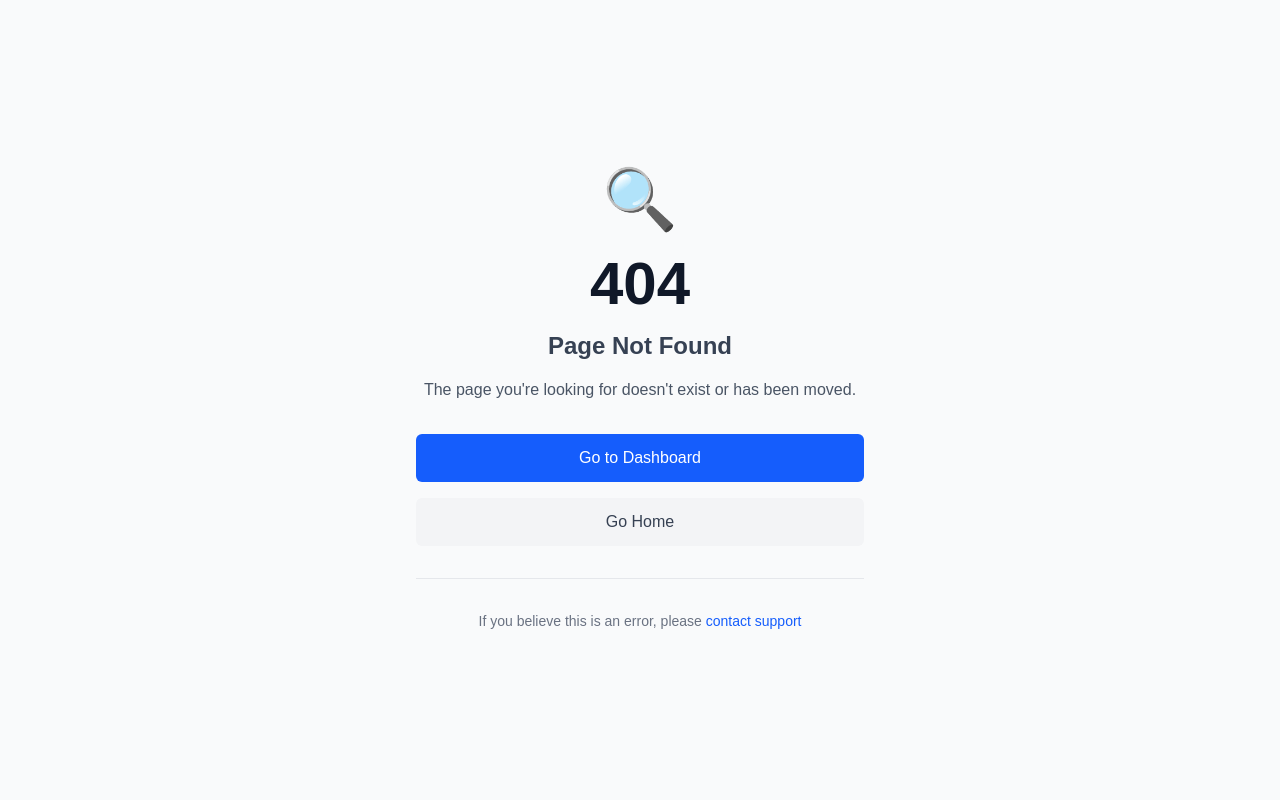
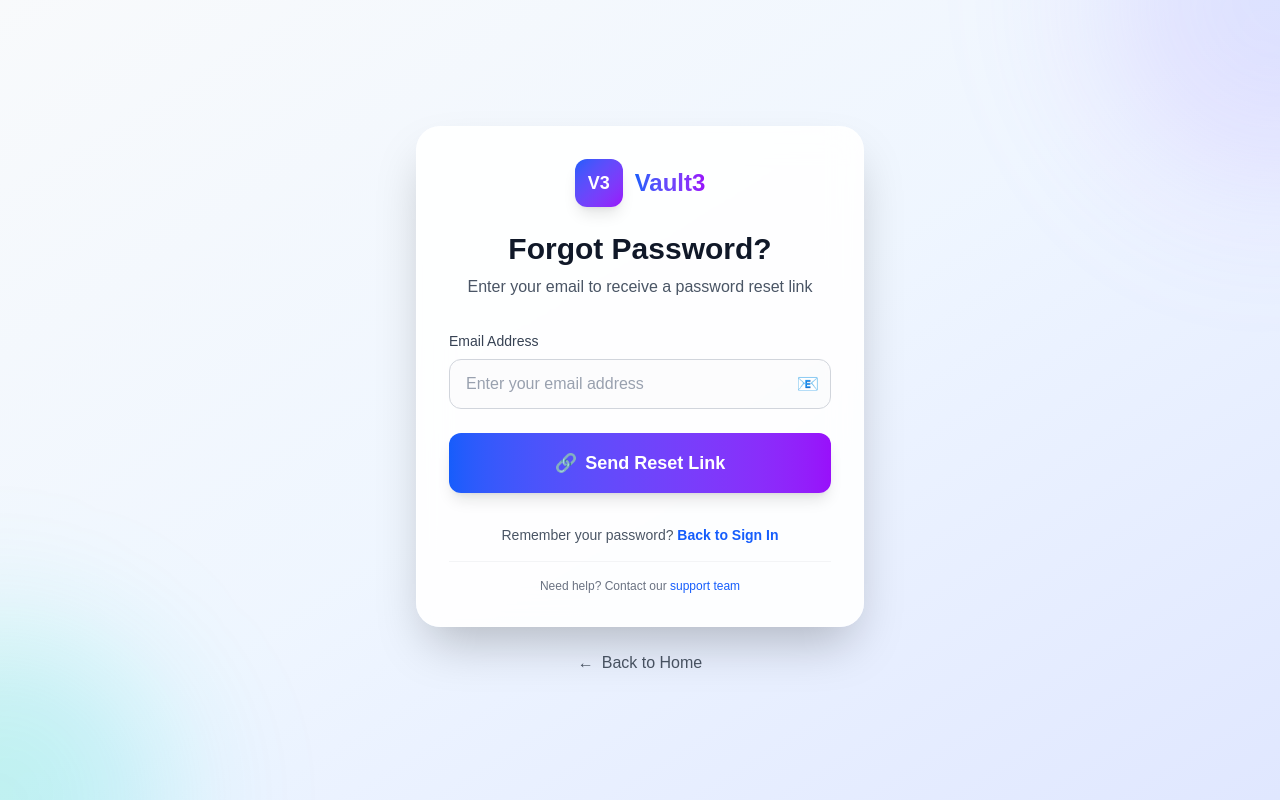
Before and after one commit to pradeepyd/vault3, a Next.js app: page /auth/forgot-password in a window 1280 px wide. Before the commit this address had no page. Built offline with nearby package versions, Linux system fonts and the light colour scheme.

Commit message:
forgot password page created

```diff
--- /dev/null
+++ b/src/app/auth/forgot-password/page.tsx
@@ -0,0 +1,257 @@
+'use client';
+
+import { useState } from 'react';
+import Link from 'next/link';
+import { motion } from 'motion/react';
+
+export default function ForgotPassword() {
+  const [email, setEmail] = useState('');
+  const [loading, setLoading] = useState(false);
+  const [sent, setSent] = useState(false);
+  const [error, setError] = useState('');
+
+  async function handleSubmit(e: React.FormEvent) {
+    e.preventDefault();
+    setLoading(true);
+    setError('');
+
+    try {
+      const response = await fetch('/api/auth/forgot-password', {
+        method: 'POST',
+        headers: {
+          'Content-Type': 'application/json',
+        },
+        body: JSON.stringify({ email }),
+      });
+
+      const data = await response.json();
+
+      if (!response.ok) {
+        throw new Error(data.error || 'Failed to send reset email');
+      }
+
+      setSent(true);
+    } catch (error) {
+      setError(error instanceof Error ? error.message : 'Something went wrong');
+    } finally {
+      setLoading(false);
+    }
+  }
+
+  return (
+    <div className="min-h-screen bg-gradient-to-br from-slate-50 via-blue-50 to-indigo-100 flex items-center justify-center p-4">
+      {/* Animated Background Elements */}
+      <div className="absolute inset-0 overflow-hidden pointer-events-none">
+        <motion.div
+          className="absolute -top-40 -right-40 w-80 h-80 bg-gradient-to-br from-blue-400/20 to-purple-400/20 rounded-full blur-3xl"
+          animate={{ scale: [1, 1.2, 1], rotate: [0, 90, 0] }}
+          transition={{ duration: 20, repeat: Infinity }}
+        />
+        <motion.div
+          className="absolute -bottom-40 -left-40 w-80 h-80 bg-gradient-to-br from-green-400/20 to-cyan-400/20 rounded-full blur-3xl"
+          animate={{ scale: [1.2, 1, 1.2], rotate: [0, -90, 0] }}
+          transition={{ duration: 25, repeat: Infinity }}
+        />
+      </div>
+
+      {/* Main Content */}
+      <motion.div
+        initial={{ opacity: 0, y: 20 }}
+        animate={{ opacity: 1, y: 0 }}
+        transition={{ duration: 0.8 }}
+        className="relative z-10 w-full max-w-md"
+      >
+        {/* Card Container */}
+        <div className="bg-white/90 backdrop-blur-lg rounded-3xl shadow-2xl border border-white/20 p-8">
+          {/* Header */}
+          <motion.div
+            initial={{ opacity: 0, y: 10 }}
+            animate={{ opacity: 1, y: 0 }}
+            transition={{ delay: 0.2, duration: 0.6 }}
+            className="text-center mb-8"
+          >
+            {/* Logo */}
+            <Link href="/" className="inline-flex items-center space-x-3 mb-6">
+              <motion.div
+                whileHover={{ scale: 1.05, rotate: 5 }}
+                className="w-12 h-12 bg-gradient-to-br from-blue-600 to-purple-600 rounded-xl flex items-center justify-center shadow-lg"
+              >
+                <span className="text-white font-bold text-lg">V3</span>
+              </motion.div>
+              <span className="text-2xl font-bold bg-gradient-to-r from-blue-600 to-purple-600 bg-clip-text text-transparent">
+                Vault3
+              </span>
+            </Link>
+
+            {!sent ? (
+              <>
+                <h1 className="text-3xl font-bold text-gray-900 mb-2">Forgot Password?</h1>
+                <p className="text-gray-600">Enter your email to receive a password reset link</p>
+              </>
+            ) : (
+              <>
+                <h1 className="text-3xl font-bold text-gray-900 mb-2">Check Your Email</h1>
+                <p className="text-gray-600">We've sent a password reset link to your email</p>
+              </>
+            )}
+          </motion.div>
+
+          {/* Error Message */}
+          {error && (
+            <motion.div
+              initial={{ opacity: 0, scale: 0.95 }}
+              animate={{ opacity: 1, scale: 1 }}
+              className="mb-6 p-4 bg-red-50 border border-red-200 rounded-lg"
+            >
+              <div className="flex items-center space-x-2">
+                <span className="text-red-500 text-lg">⚠️</span>
+                <p className="text-red-700 text-sm font-medium">{error}</p>
+              </div>
+            </motion.div>
+          )}
+
+          {/* Success Message */}
+          {sent && (
+            <motion.div
+              initial={{ opacity: 0, scale: 0.95 }}
+              animate={{ opacity: 1, scale: 1 }}
+              className="mb-6 p-4 bg-green-50 border border-green-200 rounded-lg"
+            >
+              <div className="flex items-center space-x-2">
+                <span className="text-green-500 text-lg">✅</span>
+                <div>
+                  <p className="text-green-700 text-sm font-medium">Reset link sent!</p>
+                  <p className="text-green-600 text-xs mt-1">Check your inbox and spam folder</p>
+                </div>
+              </div>
+            </motion.div>
+          )}
+
+          {/* Form */}
+          {!sent ? (
+            <motion.form
+              onSubmit={handleSubmit}
+              initial={{ opacity: 0, y: 10 }}
+              animate={{ opacity: 1, y: 0 }}
+              transition={{ delay: 0.3, duration: 0.6 }}
+              className="space-y-6"
+            >
+              {/* Email Field */}
+              <div className="space-y-2">
+                <label htmlFor="email" className="block text-sm font-medium text-gray-700">
+                  Email Address
+                </label>
+                <motion.div
+                  whileFocus={{ scale: 1.01 }}
+                  className="relative"
+                >
+                  <input
+                    id="email"
+                    type="email"
+                    value={email}
+                    onChange={(e) => setEmail(e.target.value)}
+                    required
+                    className="w-full px-4 py-3 border border-gray-300 rounded-xl focus:outline-none focus:ring-2 focus:ring-blue-500 focus:border-transparent transition-all duration-200 bg-gray-50/50 placeholder-gray-400"
+                    placeholder="Enter your email address"
+                  />
+                  <div className="absolute inset-y-0 right-0 flex items-center pr-3">
+                    <span className="text-gray-400 text-lg">📧</span>
+                  </div>
+                </motion.div>
+              </div>
+
+              {/* Send Reset Link Button */}
+              <motion.button
+                type="submit"
+                disabled={loading}
+                whileHover={{ scale: loading ? 1 : 1.02, boxShadow: '0 8px 25px rgba(59, 130, 246, 0.3)' }}
+                whileTap={{ scale: loading ? 1 : 0.98 }}
+                className="w-full bg-gradient-to-r from-blue-600 to-purple-600 text-white px-6 py-4 rounded-xl font-semibold text-lg shadow-lg hover:shadow-xl transition-all duration-300 disabled:opacity-50 disabled:cursor-not-allowed flex items-center justify-center space-x-2"
+              >
+                {loading ? (
+                  <>
+                    <motion.div
+                      animate={{ rotate: 360 }}
+                      transition={{ duration: 1, repeat: Infinity, ease: 'linear' }}
+                      className="w-5 h-5 border-2 border-white border-t-transparent rounded-full"
+                    />
+                    <span>Sending...</span>
+                  </>
+                ) : (
+                  <>
+                    <span>🔗</span>
+                    <span>Send Reset Link</span>
+                  </>
+                )}
+              </motion.button>
+            </motion.form>
+          ) : (
+            /* Resend & Navigation */
+            <motion.div
+              initial={{ opacity: 0, y: 10 }}
+              animate={{ opacity: 1, y: 0 }}
+              transition={{ delay: 0.3, duration: 0.6 }}
+              className="space-y-4"
+            >
+              <motion.button
+                onClick={() => {
+                  setSent(false);
+                  setEmail('');
+                  setError('');
+                }}
+                whileHover={{ scale: 1.02 }}
+                whileTap={{ scale: 0.98 }}
+                className="w-full bg-gray-100 hover:bg-gray-200 text-gray-700 px-6 py-3 rounded-xl font-medium transition-all duration-200 flex items-center justify-center space-x-2"
+              >
+                <span>↻</span>
+                <span>Send Another Reset Link</span>
+              </motion.button>
+            </motion.div>
+          )}
+
+          {/* Footer */}
+          <motion.div
+            initial={{ opacity: 0 }}
+            animate={{ opacity: 1 }}
+            transition={{ delay: 0.5, duration: 0.6 }}
+            className="mt-8 text-center"
+          >
+            <p className="text-gray-600 text-sm">
+              Remember your password?{' '}
+              <Link
+                href="/auth/signin"
+                className="text-blue-600 hover:text-blue-700 font-semibold transition-colors"
+              >
+                Back to Sign In
+              </Link>
+            </p>
+            <div className="mt-4 pt-4 border-t border-gray-100">
+              <p className="text-xs text-gray-500">
+                Need help? Contact our{' '}
+                <Link href="/support" className="text-blue-600 hover:underline">
+                  support team
+                </Link>
+              </p>
+            </div>
+          </motion.div>
+        </div>
+
+        {/* Back to Home */}
+        <motion.div
+          initial={{ opacity: 0 }}
+          animate={{ opacity: 1 }}
+          transition={{ delay: 0.7, duration: 0.6 }}
+          className="text-center mt-6"
+        >
+          <Link
+            href="/"
+            className="inline-flex items-center space-x-2 text-gray-600 hover:text-gray-900 transition-colors"
+          >
+            <span>←</span>
+            <span>Back to Home</span>
+          </Link>
+        </motion.div>
+      </motion.div>
+    </div>
+  );
+}
```
